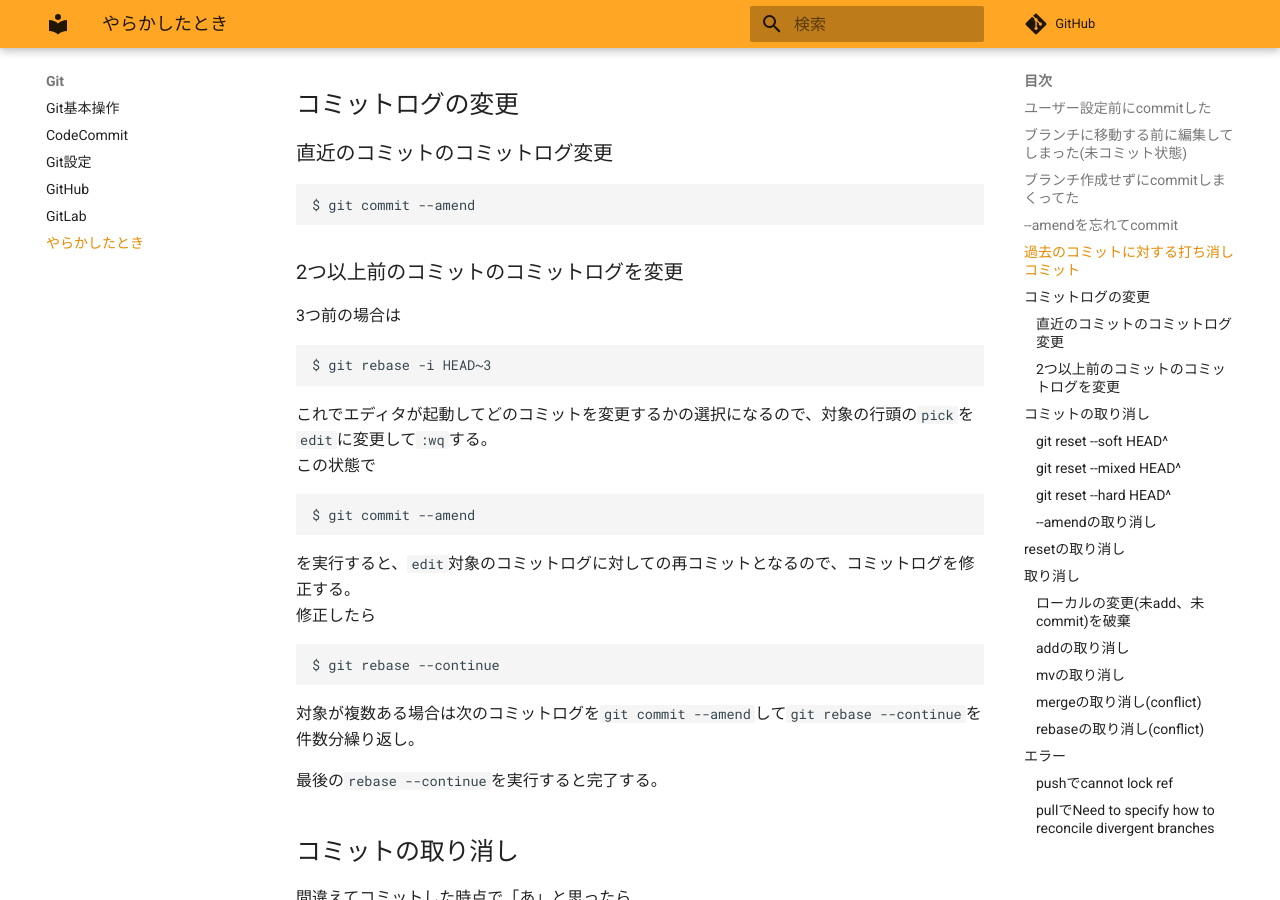
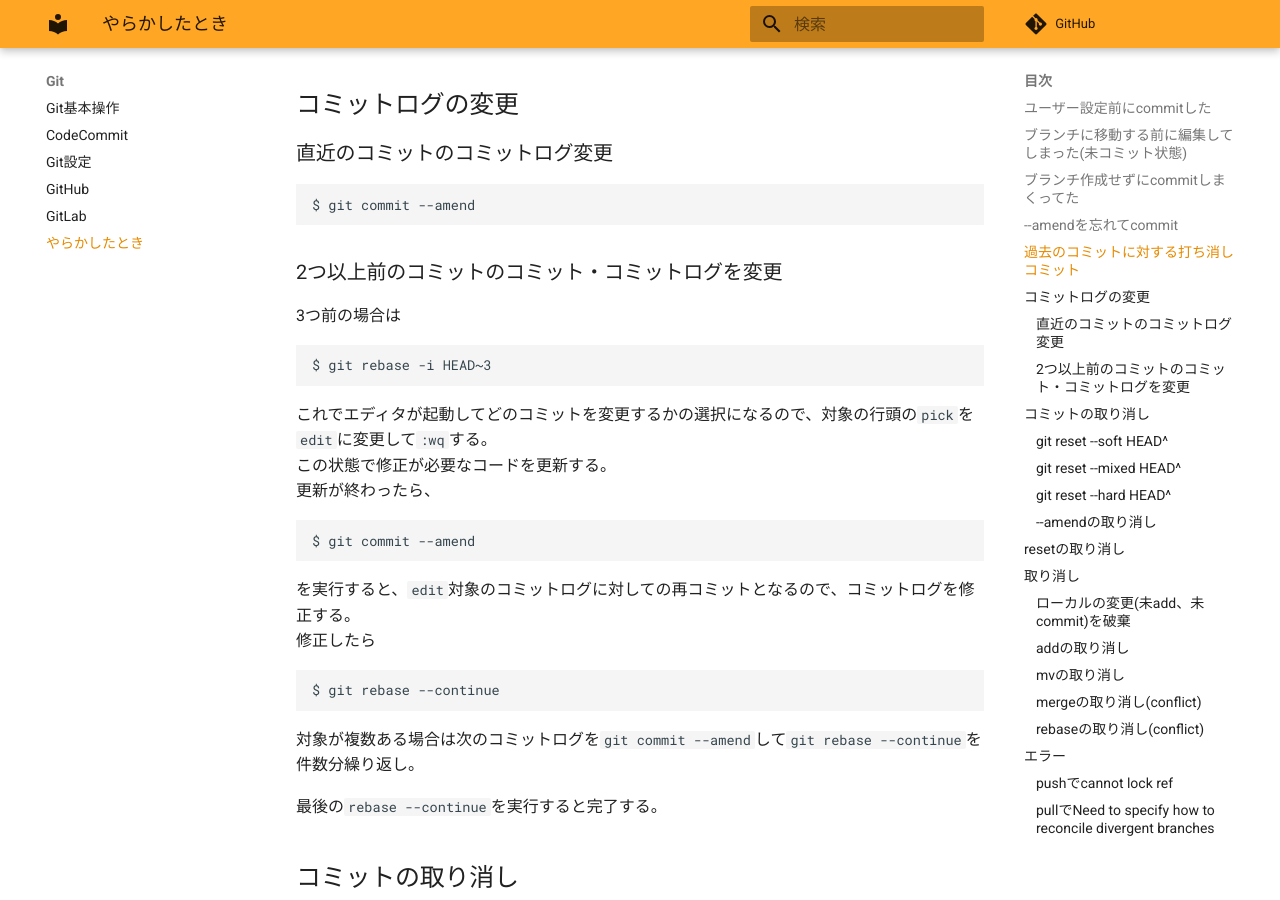
Before and after one commit to zaki-lknr/docs, an MkDocs documentation site: the page built from docs/Git/trouble.md, in a window 1280 px wide and 900 px high, scrolled down 1583 px. Built offline with MkDocs 1.6.1 and Material for MkDocs 9.7.7, drawn with Linux system fonts in a browser that asks for light colours; comment, search, counter and statistics services are not loaded.

Commit message:
add: git/trouble: コミットの修正

````diff
--- a/docs/Git/trouble.md
+++ b/docs/Git/trouble.md
@@ -74,7 +74,7 @@ $ git revert HEAD~5..HEAD~3
 $ git commit --amend
 ```
 
-### 2つ以上前のコミットのコミットログを変更
+### 2つ以上前のコミットのコミット・コミットログを変更
 
 3つ前の場合は
 
@@ -83,7 +83,8 @@ $ git rebase -i HEAD~3
 ```
 
 これでエディタが起動してどのコミットを変更するかの選択になるので、対象の行頭の`pick`を`edit`に変更して`:wq`する。
-この状態で
+この状態で修正が必要なコードを更新する。
+更新が終わったら、
 
 ```
 $ git commit --amend
````
